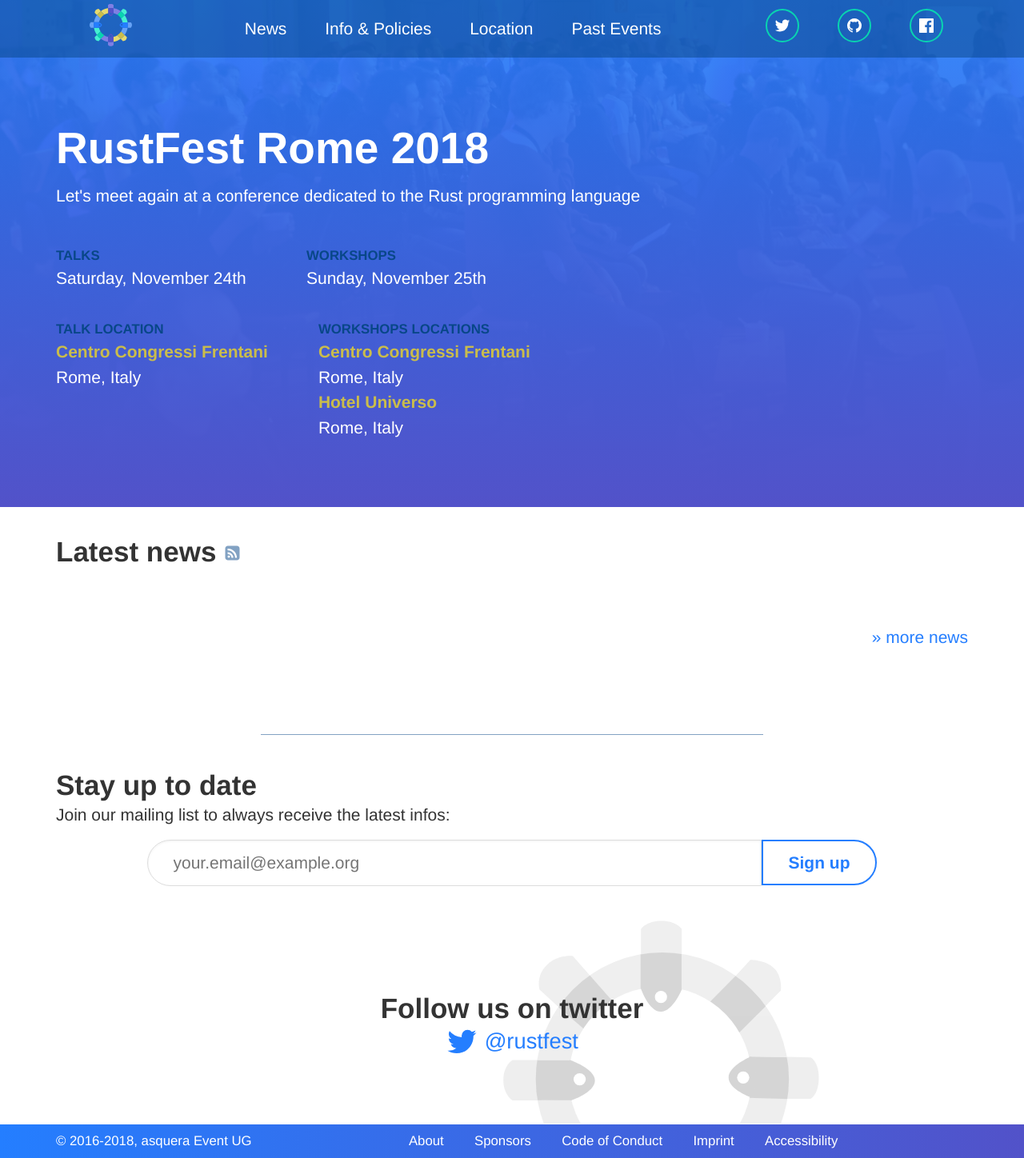
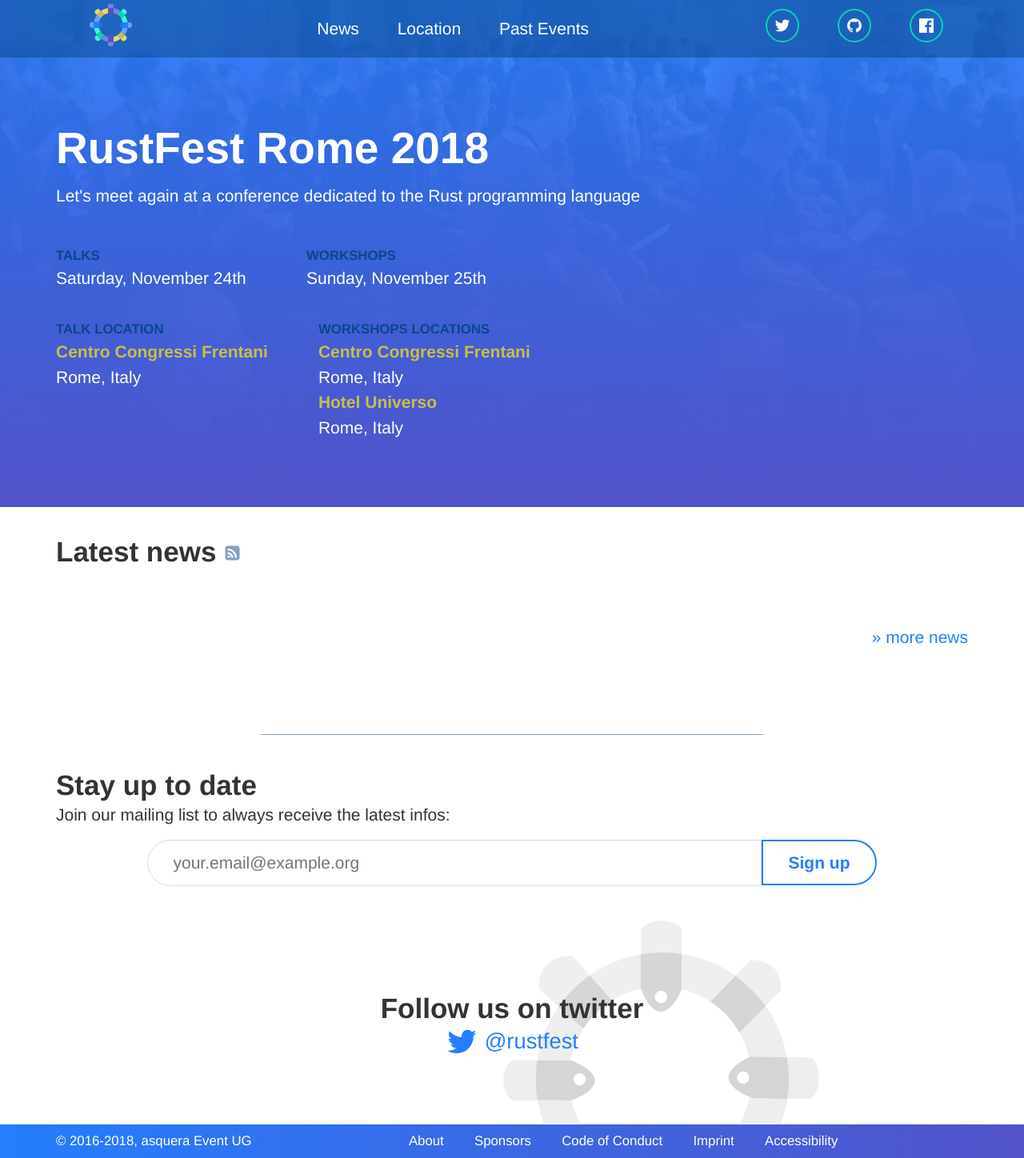
Before and after one commit to RustFestEU/rome.rustfest.eu, a Jekyll site: the page built from index.html, in a window 1280 px wide. Shown: the whole page at 80% size. Built offline with Jekyll 4.4.1, drawn with Linux system fonts in a browser that asks for light colours; nearby versions of some CDN libraries.

Commit message:
Remove info until ready

```diff
--- a/_data/header_menu.yml
+++ b/_data/header_menu.yml
@@ -1,7 +1,5 @@
 - title: News
   link: https://blog.rustfest.eu/
-- title: "Info & Policies"
-  link: /info/
 - title: Location
   link: /location/
 - title: Past Events
```
